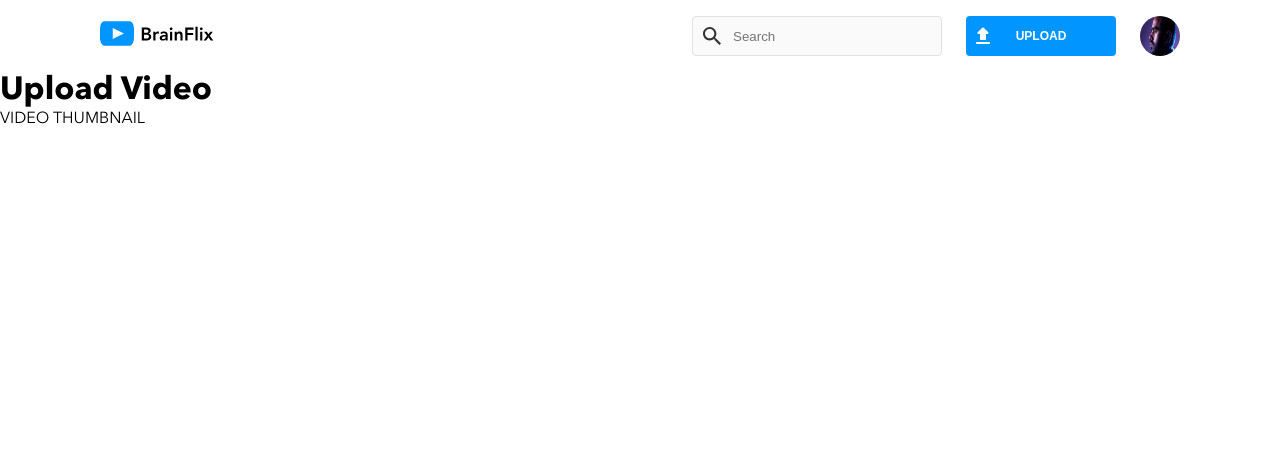
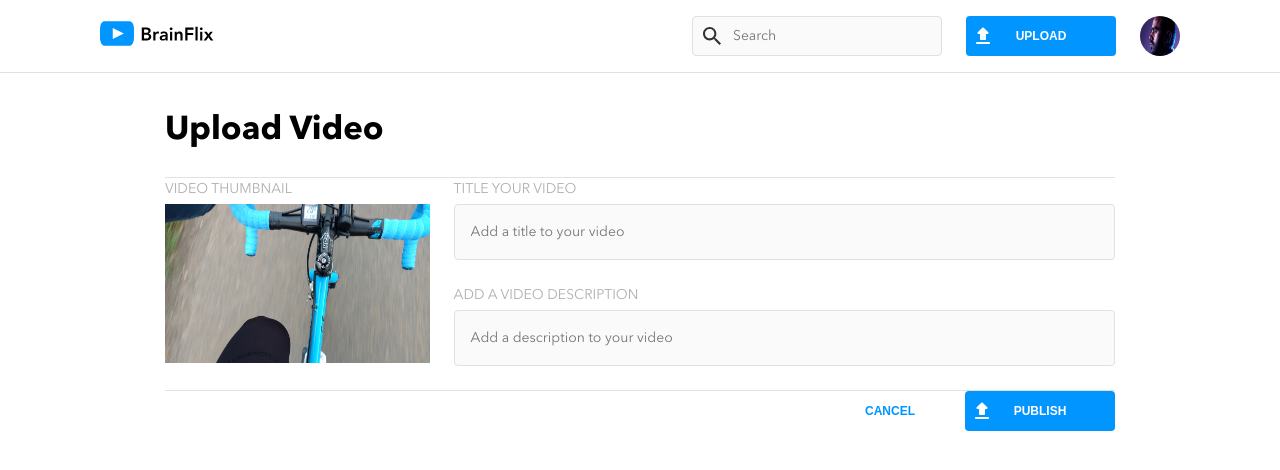
Before and after one commit to MalikP1/malik-pinkerton-brainflix, a React (Create React App) app: page /videoUpload in a window 1280 px wide. Shown: the top 470 px of the page. Built offline with nearby package versions, Linux system fonts and the light colour scheme.

Commit message:
add upload image, add all contents for upload page with styling and positioning

```diff
--- a/src/App.scss
+++ b/src/App.scss
@@ -13,4 +13,7 @@
       justify-content: center;
     }
   }
+  &-upload {
+    border-top: 1px solid $Mercury;
+  }
 }
--- a/src/components/Header/Button.scss
+++ b/src/components/Header/Button.scss
@@ -8,12 +8,8 @@
     width: auto;
   }
   &__body {
-    display: flex;
-    align-items: center;
-    justify-content: center;
     background: url("../../assets/images/upload.svg") no-repeat scroll 5px;
     @include button;
-    border: none;
     @include tablet {
       margin-right: 1.5rem;
     }
--- a/src/pages/VideoUpload/VideoUpload.js
+++ b/src/pages/VideoUpload/VideoUpload.js
@@ -1,9 +1,42 @@
+import videoPreview from "../../assets/images/Upload-video-preview.jpg";
+import "./VideoUpload.scss";
+
 function VideoUpload() {
   return (
-    <main className="video">
-      <h1 className="video__title">Upload Video</h1>
-      <label>VIDEO THUMBNAIL</label>
-    </main>
+    <div className="max-width-upload">
+      <main className="video">
+        <h1 className="video__title">Upload Video</h1>
+        <form className="video__form">
+          <section className="main-content">
+            <article className="image-container">
+              <label className="video__label">VIDEO THUMBNAIL</label>
+              <img
+                className="video__image"
+                src={videoPreview}
+                alt="person cycling on light blue bike"
+              />
+            </article>
+            <article className="input-container">
+              <label className="video__label">TITLE YOUR VIDEO</label>
+              <input
+                className="video__input"
+                placeholder="Add a title to your video"
+              />
+              <label className="video__label">ADD A VIDEO DESCRIPTION</label>
+              <textarea
+                className="video__text"
+                placeholder="Add a description to your video"
+              />
+            </article>
+          </section>
+
+          <article className="button">
+            <button className="button__cancel">CANCEL</button>
+            <button className="button__publish">PUBLISH</button>
+          </article>
+        </form>
+      </main>
+    </div>
   );
 }
 
--- a/src/pages/VideoUpload/VideoUpload.scss
+++ b/src/pages/VideoUpload/VideoUpload.scss
@@ -1,3 +1,82 @@
 @use "../../styles/partials/mixins" as *;
 @use "../../styles/partials/breakpoints" as *;
 @use "../../styles/partials/colours" as *;
+@use "../../styles/partials/typography" as *;
+
+.video {
+  @include container-margin;
+  display: flex;
+  flex-direction: column;
+  &__title {
+    @include padding-above-header;
+    @include padding-bottom;
+    @include page-header;
+  }
+  &__label {
+    @include body;
+    color: $Silver;
+  }
+  &__image {
+    width: 100%;
+    margin-top: 0.25rem;
+    @include padding-bottom;
+    @include desktop {
+      padding: 0;
+      height: 75%;
+    }
+  }
+  &__input,
+  &__text {
+    @include form-input;
+    @include margin-bottom;
+  }
+}
+.main-content {
+  display: flex;
+  flex-direction: column;
+  @include tablet {
+    border-top: 1px solid $Mercury;
+    border-bottom: 1px solid $Mercury;
+  }
+  @include desktop {
+    flex-direction: row;
+  }
+}
+
+.image-container,
+.input-container {
+  display: flex;
+  flex-direction: column;
+}
+.image-container {
+  width: 100%;
+  @include tablet {
+    width: 50%;
+  }
+  @include desktop {
+    width: 40%;
+  }
+}
+.input-container {
+  width: 100%;
+  @include desktop {
+    margin-left: 1.5rem;
+  }
+}
+.button {
+  display: flex;
+  flex-direction: column-reverse;
+  @include tablet {
+    flex-direction: row;
+  }
+  &__publish {
+    background: url("../../assets/images/upload.svg") no-repeat scroll 5px;
+    @include button;
+    @include margin-bottom;
+  }
+  &__cancel {
+    @include button;
+    background-color: $White;
+    color: $BrainFlix-Blue;
+  }
+}
--- a/src/styles/partials/_mixins.scss
+++ b/src/styles/partials/_mixins.scss
@@ -75,6 +75,13 @@
   }
 }
 
+@mixin margin-bottom {
+  margin-bottom: 1rem;
+  @include tablet {
+    margin-bottom: 1.5rem;
+  }
+}
+
 @mixin button {
   height: 2.5rem;
   width: 100%;
@@ -82,6 +89,7 @@
   color: $White;
   background-color: $BrainFlix-Blue;
   @include labels-and-buttons;
+  border: none;
   &:hover {
     background-color: $BrainFlix-DarkBlue;
   }
@@ -97,6 +105,9 @@
   border-radius: 4px;
   color: $BrainFlix-Black;
   background-color: $Alabaster;
+  border: 1px solid $Mercury;
+  font-family: $site-main-font;
+  @include body;
 }
 
 @mixin form-input {
```
Also changed, not shown: src/assets/images/Upload-video-preview.jpg (added).
